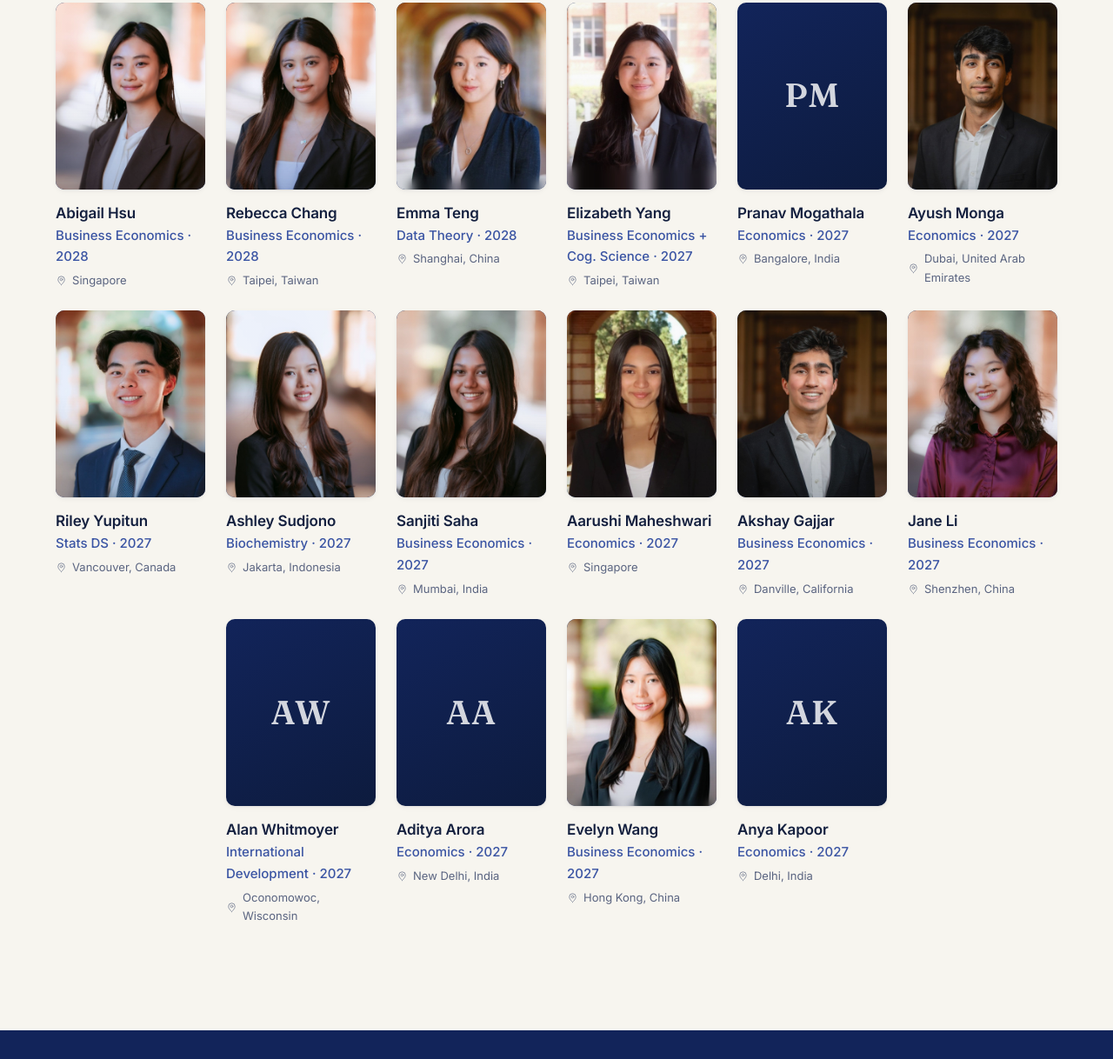
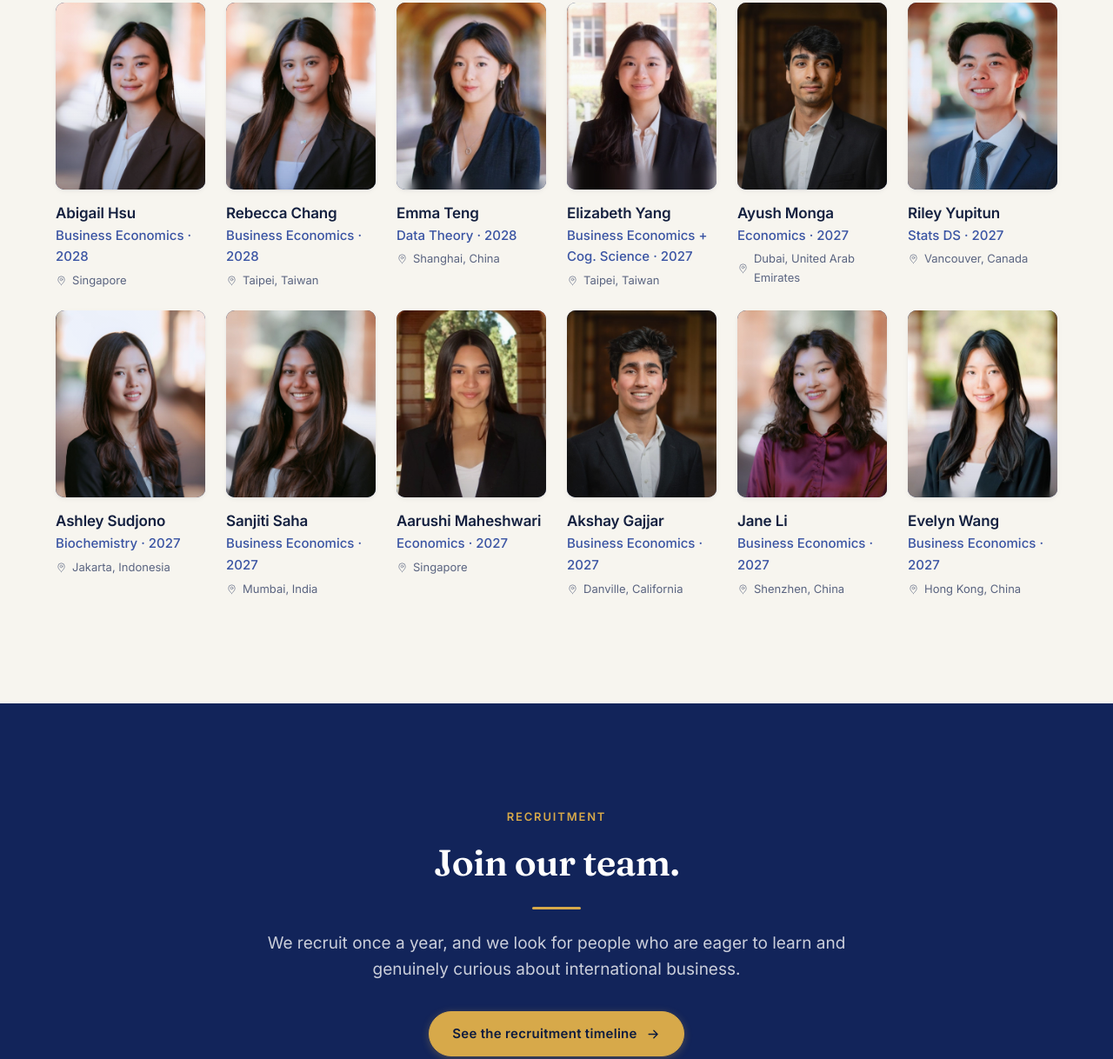
Before and after one commit to dxx-912/IBB-Website, a plain HTML site: page team.html in a window 1280 px wide. Shown: the part 4513-5731 px from the top of the page at 87% size. Drawn offline with Linux system fonts and the light colour scheme; a script that the page names is missing.

Commit message:
Remove the four roster entries with no headshot
Drops Pranav Mogathala, Alan Whitmoyer, Aditya Arora and Anya Kapoor.
Every remaining card now carries a photo, so no initials placeholders
are left on the page.

Co-Authored-By: Claude Opus 5 <noreply@anthropic.com>
Claude-Session: https://claude.ai/code/session_01DsMuXD2Wr6fasJa3u5TvCm

```diff
--- a/team.html
+++ b/team.html
@@ -420,12 +420,6 @@
           <p class="member__where"><svg aria-hidden="true"><use href="#i-pin"/></svg><span>Taipei, Taiwan</span></p>
         </article>
         <article class="member" data-reveal>
-          <div class="member__frame member__frame--empty"><span class="member__initials" aria-hidden="true">PM</span></div>
-          <h3 class="member__name">Pranav Mogathala</h3>
-          <p class="member__role">Economics &middot; 2027</p>
-          <p class="member__where"><svg aria-hidden="true"><use href="#i-pin"/></svg><span>Bangalore, India</span></p>
-        </article>
-        <article class="member" data-reveal>
           <div class="member__frame"><img src="assets/images/team/ayush-monga.jpg" alt="" width="800" height="1000" loading="lazy" decoding="async"></div>
           <h3 class="member__name">Ayush Monga</h3>
           <p class="member__role">Economics &middot; 2027</p>
@@ -468,28 +462,10 @@
           <p class="member__where"><svg aria-hidden="true"><use href="#i-pin"/></svg><span>Shenzhen, China</span></p>
         </article>
         <article class="member" data-reveal>
-          <div class="member__frame member__frame--empty"><span class="member__initials" aria-hidden="true">AW</span></div>
-          <h3 class="member__name">Alan Whitmoyer</h3>
-          <p class="member__role">International Development &middot; 2027</p>
-          <p class="member__where"><svg aria-hidden="true"><use href="#i-pin"/></svg><span>Oconomowoc, Wisconsin</span></p>
-        </article>
-        <article class="member" data-reveal>
-          <div class="member__frame member__frame--empty"><span class="member__initials" aria-hidden="true">AA</span></div>
-          <h3 class="member__name">Aditya Arora</h3>
-          <p class="member__role">Economics &middot; 2027</p>
-          <p class="member__where"><svg aria-hidden="true"><use href="#i-pin"/></svg><span>New Delhi, India</span></p>
-        </article>
-        <article class="member" data-reveal>
           <div class="member__frame"><img src="assets/images/team/evelyn-wang.jpg" alt="" width="800" height="1000" loading="lazy" decoding="async"></div>
           <h3 class="member__name">Evelyn Wang</h3>
           <p class="member__role">Business Economics &middot; 2027</p>
           <p class="member__where"><svg aria-hidden="true"><use href="#i-pin"/></svg><span>Hong Kong, China</span></p>
-        </article>
-        <article class="member" data-reveal>
-          <div class="member__frame member__frame--empty"><span class="member__initials" aria-hidden="true">AK</span></div>
-          <h3 class="member__name">Anya Kapoor</h3>
-          <p class="member__role">Economics &middot; 2027</p>
-          <p class="member__where"><svg aria-hidden="true"><use href="#i-pin"/></svg><span>Delhi, India</span></p>
         </article>
       </div>
     </div>
```
